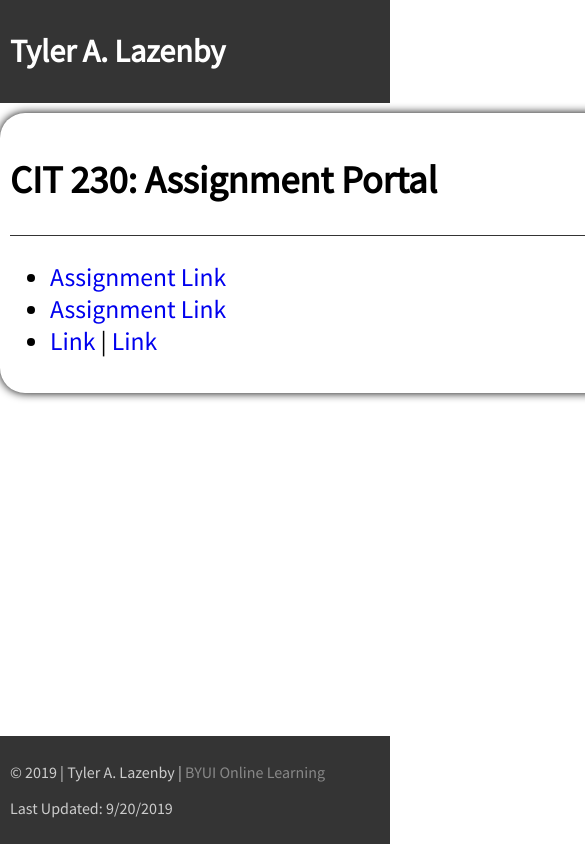
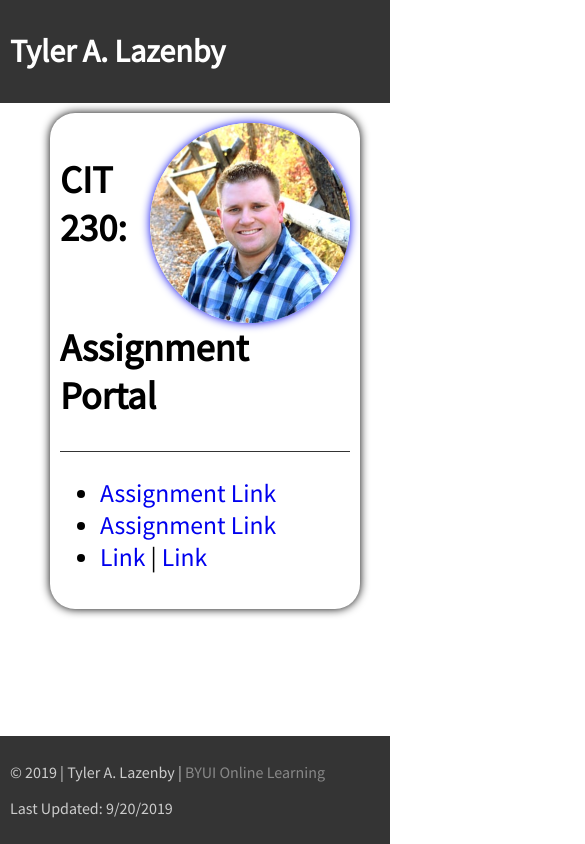
Before and after one commit to tylerlazenby/tylerlazenby, a plain HTML site: page index.html in a window 390 px wide. Shown: the top 844 px of the page, 585 px wide, since content can reach past the window. Drawn offline with Linux system fonts and the light colour scheme.

Commit message:
made page much more responsive

```diff
--- a/styles/style.css
+++ b/styles/style.css
@@ -26,7 +26,7 @@ a:hover {
 
 .dark-header .header-container, .dark-footer .dark-footer-container , .light-main .light-main-container {
     width: 900px;
-    max-width: 900px;
+    max-width: 100%;
     margin: auto;
 }
 
@@ -55,6 +55,8 @@ a:hover {
 
 .light-main {
     font-size: 1.6rem;
+    max-width: 100%;
+    margin: 0 50px;
 }
 
 #assignmentList {
@@ -66,4 +68,5 @@ a:hover {
     padding: 10px;
     margin: 10px auto !important;
     border-radius: 25px;
+    max-width: 100%;
 }
```
